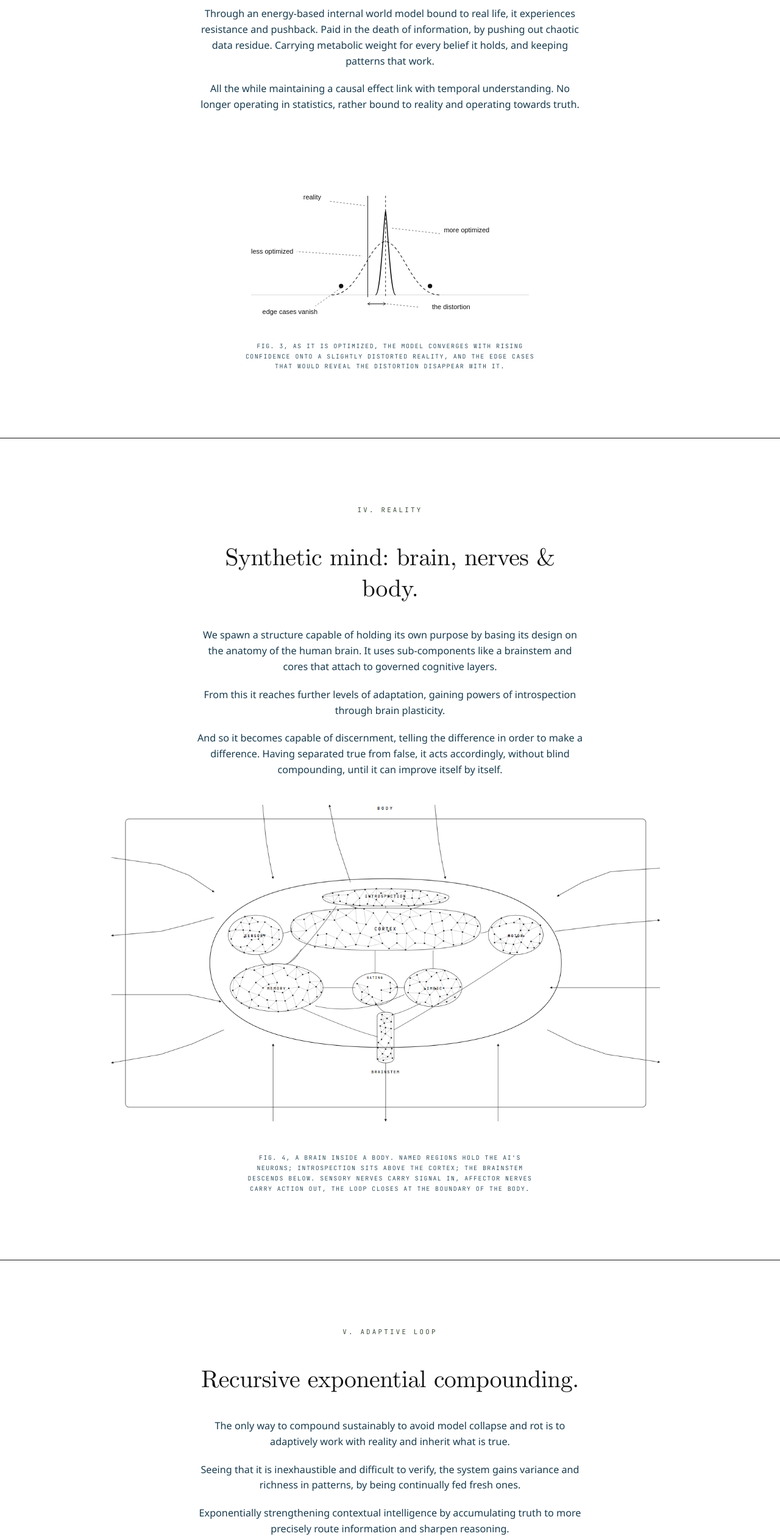
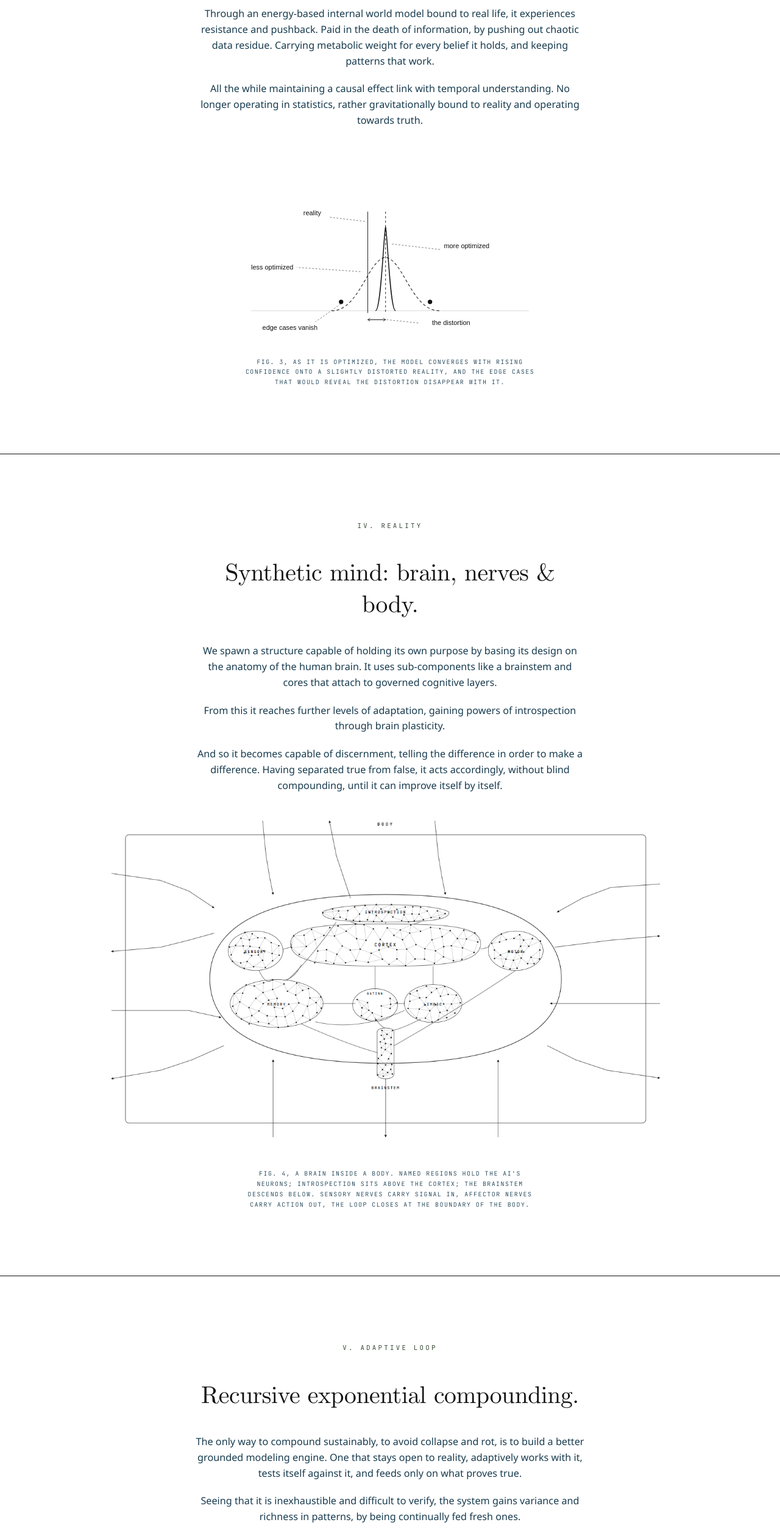
Before and after one commit to MassimoConstantine/Solomon-Website, a Next.js app: page / in a window 1280 px wide. Shown: the part 4820-7344 px from the top of the page at 61% size. Built offline with nearby package versions, Linux system fonts and the light colour scheme.

Commit message:
Sections III, V: refine compounding and reality-binding copy
Co-Authored-By: Claude Opus 4.8 (1M context) <noreply@anthropic.com>

```diff
--- a/app/page.tsx
+++ b/app/page.tsx
@@ -471,8 +471,8 @@ export default function Home() {
             </p>
             <p>
               All the while maintaining a causal effect link with temporal understanding. No
-              longer operating in statistics, rather bound to reality and operating towards
-              truth.
+              longer operating in statistics, rather gravitationally bound to reality and
+              operating towards truth.
             </p>
           </div>
 
@@ -538,8 +538,9 @@ export default function Home() {
           </h2>
           <div className="section-body reveal reveal-delay-2">
             <p>
-              The only way to compound sustainably to avoid model collapse and rot is to
-              adaptively work with reality and inherit what is true.
+              The only way to compound sustainably, to avoid collapse and rot, is to build a
+              better grounded modeling engine. One that stays open to reality, adaptively works
+              with it, tests itself against it, and feeds only on what proves true.
             </p>
             <p>
               Seeing that it is inexhaustible and difficult to verify, the system gains
```
